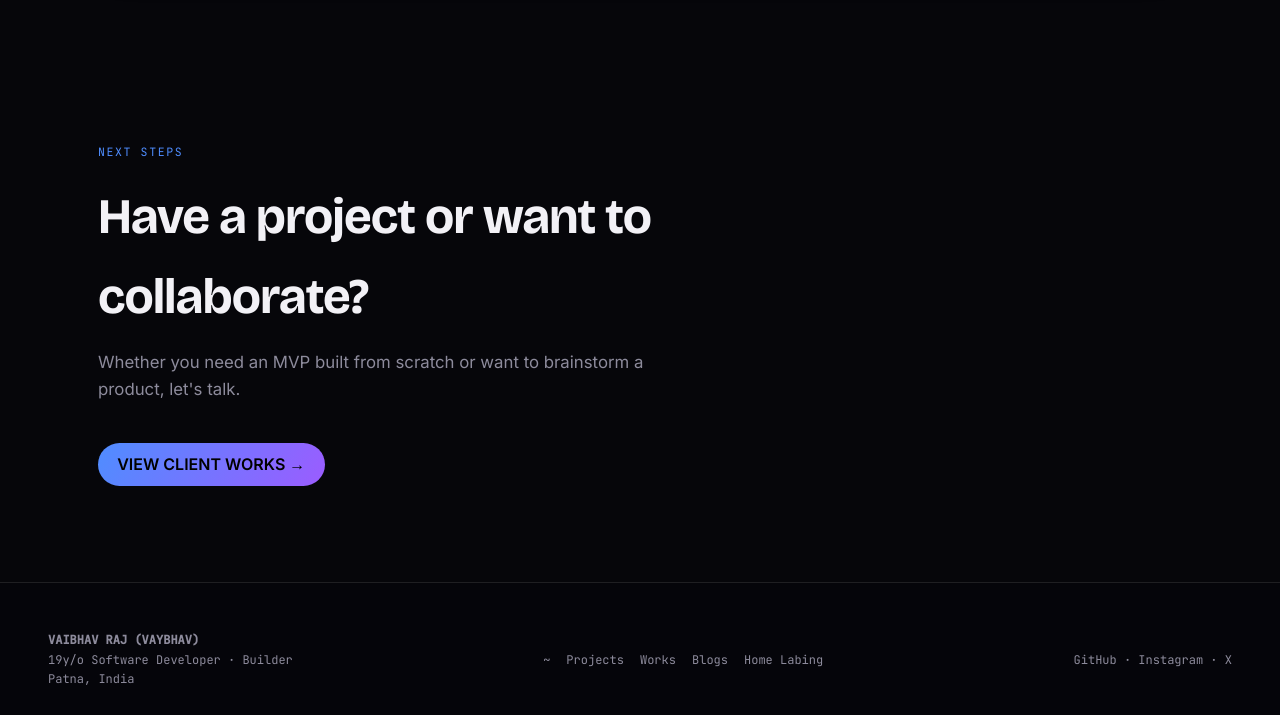
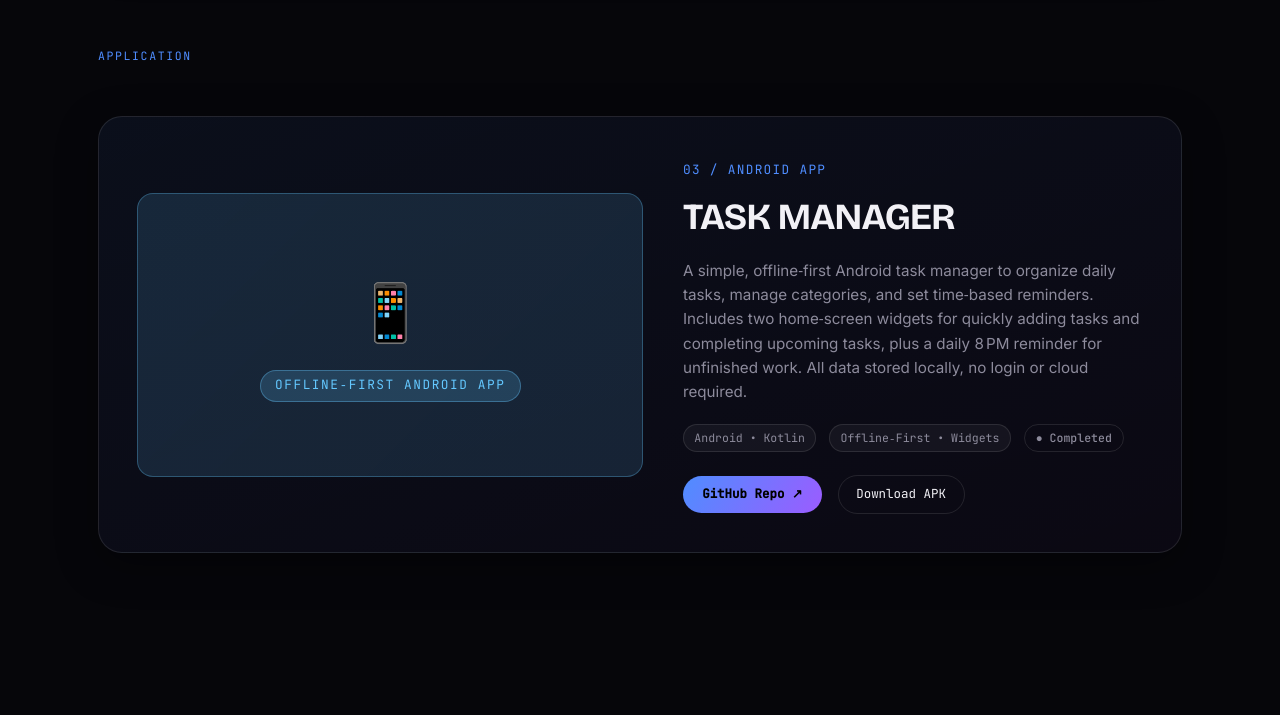
Before and after one commit to Afk-Vaibhav/portfolio-site-of-vaybhav, a plain HTML site: page projects.html in a window 1280 px wide. Shown: the part 1545-2260 px from the top of the page. Drawn offline with nearby package versions, Linux system fonts and the light colour scheme; animation ran at ten frames a second.

Commit message:
Task manager projetc integarted.

```diff
--- a/projects.html
+++ b/projects.html
@@ -164,6 +164,36 @@
     </div>
   </section>
 
+   <section id="task-manager" style="padding-top:0;">
+     <div class="wrap">
+       <div class="section-label reveal">APPLICATION</div>
+       <div class="project-featured reveal">
+         <div style="width:100%;aspect-ratio:16/9;background:linear-gradient(135deg,rgba(100,200,255,0.14),rgba(80,150,200,0.18));border-radius:16px;border:1px solid rgba(100,200,255,0.3);display:flex;flex-direction:column;align-items:center;justify-content:center;gap:0.75rem;padding:2rem;">
+           <div style="font-size:3.5rem;">📱</div>
+           <div class="mono" style="font-size:0.8rem;color:#64c8ff;letter-spacing:0.12em;background:rgba(100,200,255,0.18);padding:0.3rem 0.9rem;border-radius:999px;border:1px solid rgba(100,200,255,0.35);">
+             OFFLINE‑FIRST ANDROID APP
+           </div>
+         </div>
+         <div>
+           <span class="project-index">03 / ANDROID APP</span>
+           <h3>TASK MANAGER</h3>
+           <p>
+             A simple, offline‑first Android task manager to organize daily tasks, manage categories, and set time‑based reminders. Includes two home‑screen widgets for quickly adding tasks and completing upcoming tasks, plus a daily 8 PM reminder for unfinished work. All data stored locally, no login or cloud required.
+           </p>
+           <div class="meta-row">
+             <span class="meta-tag">Android • Kotlin</span>
+             <span class="meta-tag">Offline‑First • Widgets</span>
+             <span class="status completed">● Completed</span>
+           </div>
+           <div class="project-links">
+             <a href="https://github.com/Afk-Vaibhav/Task-manager" target="_blank" rel="noopener" class="project-btn-primary">GitHub Repo ↗</a>
+             <a href="taskmanager.apk" target="_blank" rel="noopener" class="project-btn-secondary">Download APK</a>
+           </div>
+         </div>
+       </div>
+     </div>
+   </section>
+
   <!-- CTA Section -->
   <section id="contact">
     <div class="wrap">
```
Also changed, not shown: icon.png (added), 2 other files.
